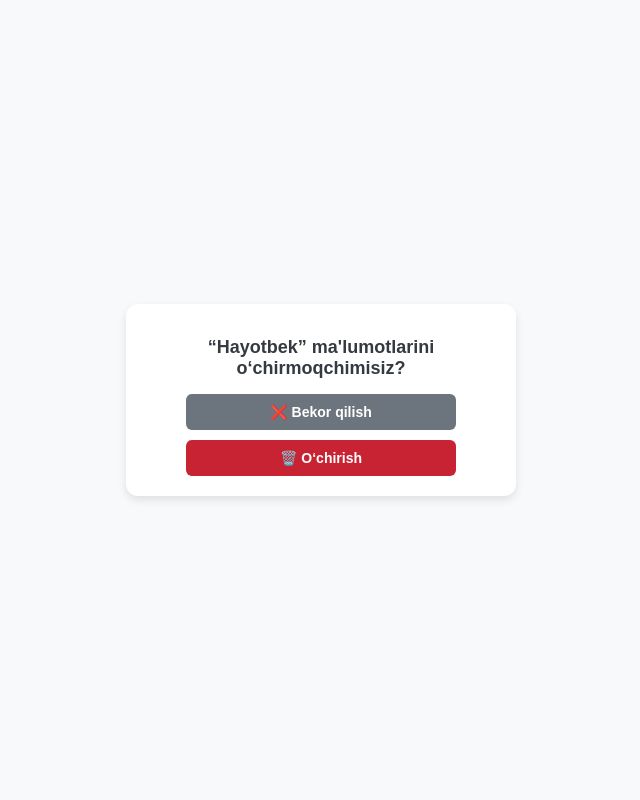
After one commit to Khayotbek1/Library, a Django app: page /students/1/delete-confirm/ in a window 1280 px wide. The commit adds this page. Shown: the whole page, without its empty margins (319-959 px from the left). Run offline with Django 5.2, Linux system fonts and the light colour scheme; data comes from the database, SQL or seed files in the repository; both versions use the stored data as it was after the commit.

Commit message:
Create studenyts delete_confirm section

```diff
--- a/core/urls.py
+++ b/core/urls.py
@@ -19,7 +19,8 @@ urlpatterns = [
     path('lib_admin/', library_admin),
     path('lib_detail/<int:admin_id>/', admin_detail, name='admin_detail'),
     path('students/<int:student_id>/', student_detail),
+    path('students/<int:student_id>/delete-confirm/', student_delete_confirm, name='student_delete_confirm'),
     path('students/<int:student_id>/delete/', student_delete),
     path('authors/<int:author_id>/delete-confirm/', author_delete_confirm, name='author_delete_confirm'),
-    path('authors/<int:author_id>/delete/', author_delete)
+    path('authors/<int:author_id>/delete/', author_delete),
 ]
--- a/main/views.py
+++ b/main/views.py
@@ -106,6 +106,11 @@ def student_detail(request, student_id):
     context = {'student': student}
     return render(request, 'student.html', context)
 
+def student_delete_confirm(request, student_id):
+    student = Student.objects.get(id=student_id)
+    context = {'student': student}
+    return render(request, 'student_delete_confirm.html', context)
+
 def student_delete(request, student_id):
     student = Student.objects.get(id = student_id)
     student.delete()
--- /dev/null
+++ b/templates/student_delete_confirm.html
@@ -0,0 +1,95 @@
+<!DOCTYPE html>
+<html lang="en">
+<head>
+    <meta charset="UTF-8">
+    <meta name="viewport" content="width=device-width, initial-scale=1.0">
+    <title>Delete {{ student.name }}</title>
+    <style>
+        /* Body Styling */
+        body {
+            font-family: 'Arial', sans-serif;
+            background-color: #f8f9fa;
+            display: flex;
+            justify-content: center;
+            align-items: center;
+            height: 100vh;
+            margin: 0;
+        }
+
+        /* Card Styling */
+        .card {
+            background: white;
+            padding: 20px;
+            width: 350px;
+            border-radius: 12px;
+            box-shadow: 0 4px 8px rgba(0, 0, 0, 0.1);
+            text-align: center;
+        }
+
+        /* Title */
+        .card h1 {
+            font-size: 18px;
+            color: #343a40;
+            margin-bottom: 15px;
+            font-weight: bold;
+        }
+
+        /* Button Container */
+        .button-container {
+            display: flex;
+            flex-direction: column;
+            align-items: center;
+            gap: 10px;
+        }
+
+        /* Buttons */
+        .btn {
+            display: flex;
+            align-items: center;
+            justify-content: center;
+            gap: 6px;
+            max-width: 250px; /* Tugmalar kengligini belgilash */
+            width: 100%;
+            font-size: 14px;
+            font-weight: bold;
+            padding: 10px;
+            border-radius: 6px;
+            border: none;
+            cursor: pointer;
+            transition: background 0.3s, transform 0.1s;
+            text-decoration: none;
+        }
+
+        .btn-cancel {
+            background: #6c757d;
+            color: white;
+        }
+
+        .btn-cancel:hover {
+            background: #495057;
+            transform: scale(1.02);
+        }
+
+        .btn-delete {
+            background: #c82333;
+            color: white;
+        }
+
+        .btn-delete:hover {
+            background: #a71d2a;
+            transform: scale(1.02);
+        }
+    </style>
+</head>
+<body>
+
+    <div class="card">
+        <h1>“{{ student.name }}” ma'lumotlarini o‘chirmoqchimisiz?</h1>
+        <div class="button-container">
+            <a href="/students/" class="btn btn-cancel">❌ Bekor qilish</a>
+            <a href="/students/{{ student.id }}/delete/" class="btn btn-delete">🗑️ O‘chirish</a>
+        </div>
+    </div>
+
+</body>
+</html>
--- a/templates/students.html
+++ b/templates/students.html
@@ -164,7 +164,7 @@
         {% for student in students %}
             <li>
                 <a class="student-link" href="/students/{{student.id}}/">{{ forloop.counter }}. {{ student.name }}</a>
-                <a href="/students/{{ student.id }}/delete/">
+                <a href="{% url 'student_delete_confirm' student.id %}">
                     <button class="delete-btn">Delete</button>
                 </a>
             </li>
```
Also changed, not shown: db.sqlite3.
